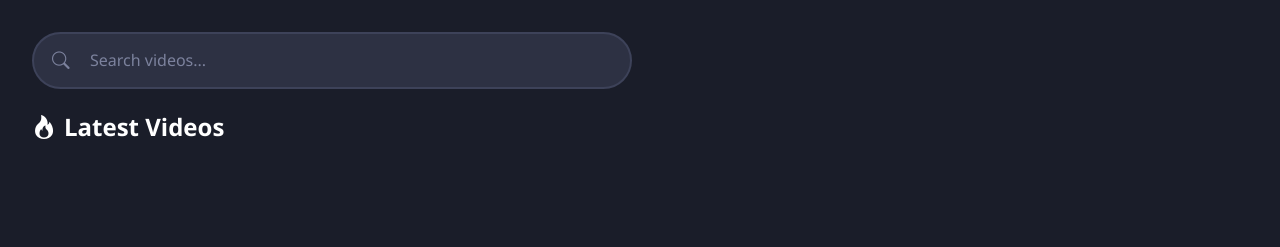
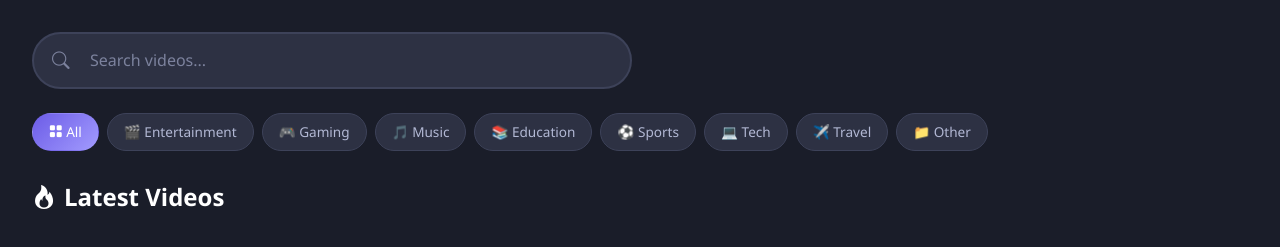
Before and after one commit to Jamieprice-123/videoshare-app, a website: page frontend/index.html in a window 1280 px wide. Shown: the part 85-332 px from the top of the page. Drawn offline with nearby package versions, Linux system fonts and the light colour scheme; no server answers.

Commit message:
Add category filter bar

```diff
--- a/frontend/app.js
+++ b/frontend/app.js
@@ -33,6 +33,7 @@ const noResultsState = document.getElementById('noResultsState');
 
 let selectedVideoFile = null;
 let allVideos = [];
+let currentCategory = 'all';
 let currentVideoData = null;
 
 // Initialize
@@ -93,6 +94,16 @@ function setupEventListeners() {
     // Search functionality
     searchInput.addEventListener('input', handleSearch);
     searchClear.addEventListener('click', clearSearch);
+
+    // Category filter
+    document.querySelectorAll('.category-btn').forEach(btn => {
+        btn.addEventListener('click', () => {
+            document.querySelectorAll('.category-btn').forEach(b => b.classList.remove('active'));
+            btn.classList.add('active');
+            currentCategory = btn.dataset.category;
+            filterVideos();
+        });
+    });
 }
 
 function handleFileSelect(e) {
@@ -163,23 +174,45 @@ function handleSearch() {
 
     if (query) {
         searchClear.classList.remove('d-none');
-        const filtered = allVideos.filter(video =>
-            video.title.toLowerCase().includes(query) ||
-            (video.description && video.description.toLowerCase().includes(query))
-        );
-        displayVideos(filtered);
-        searchResultsCount.classList.remove('d-none');
-        resultsText.textContent = `${filtered.length} video${filtered.length !== 1 ? 's' : ''} found`;
     } else {
-        clearSearch();
+        searchClear.classList.add('d-none');
     }
+
+    filterVideos();
 }
 
 function clearSearch() {
     searchInput.value = '';
     searchClear.classList.add('d-none');
-    searchResultsCount.classList.add('d-none');
-    displayVideos(allVideos);
+    filterVideos();
+}
+
+function filterVideos() {
+    let filtered = allVideos;
+
+    // Apply category filter
+    if (currentCategory !== 'all') {
+        filtered = filtered.filter(video => video.category === currentCategory);
+    }
+
+    // Apply search filter
+    const query = searchInput.value.trim().toLowerCase();
+    if (query) {
+        filtered = filtered.filter(video =>
+            video.title.toLowerCase().includes(query) ||
+            (video.description && video.description.toLowerCase().includes(query))
+        );
+    }
+
+    displayVideos(filtered);
+
+    // Update results count
+    if (query || currentCategory !== 'all') {
+        searchResultsCount.classList.remove('d-none');
+        resultsText.textContent = `${filtered.length} video${filtered.length !== 1 ? 's' : ''} found`;
+    } else {
+        searchResultsCount.classList.add('d-none');
+    }
 }
 
 function createVideoCard(video) {
--- a/frontend/index.html
+++ b/frontend/index.html
@@ -628,6 +628,37 @@
             color: var(--text-muted);
         }
 
+        /* Category Filter */
+        .category-filter {
+            display: flex;
+            gap: 0.5rem;
+            flex-wrap: wrap;
+            padding-bottom: 0.5rem;
+        }
+
+        .category-btn {
+            background: var(--bg-card);
+            border: 1px solid var(--border-color);
+            padding: 0.5rem 1rem;
+            border-radius: 50px;
+            color: var(--text-secondary);
+            font-size: 0.85rem;
+            cursor: pointer;
+            transition: all 0.3s ease;
+            white-space: nowrap;
+        }
+
+        .category-btn:hover {
+            border-color: var(--accent-primary);
+            color: var(--text-primary);
+        }
+
+        .category-btn.active {
+            background: var(--accent-gradient);
+            border-color: transparent;
+            color: white;
+        }
+
         /* Responsive */
         @media (max-width: 768px) {
             .navbar {
@@ -670,6 +701,37 @@
             <div class="search-results-count d-none" id="searchResultsCount">
                 <span id="resultsText"></span>
             </div>
+        </div>
+
+        <!-- Category Filter -->
+        <div class="category-filter mb-4">
+            <button class="category-btn active" data-category="all">
+                <i class="bi bi-grid-fill"></i> All
+            </button>
+            <button class="category-btn" data-category="entertainment">
+                🎬 Entertainment
+            </button>
+            <button class="category-btn" data-category="gaming">
+                🎮 Gaming
+            </button>
+            <button class="category-btn" data-category="music">
+                🎵 Music
+            </button>
+            <button class="category-btn" data-category="education">
+                📚 Education
+            </button>
+            <button class="category-btn" data-category="sports">
+                ⚽ Sports
+            </button>
+            <button class="category-btn" data-category="tech">
+                💻 Tech
+            </button>
+            <button class="category-btn" data-category="travel">
+                ✈️ Travel
+            </button>
+            <button class="category-btn" data-category="other">
+                📁 Other
+            </button>
         </div>
 
         <h2 class="section-title"><i class="bi bi-fire me-2"></i>Latest Videos</h2>
```
